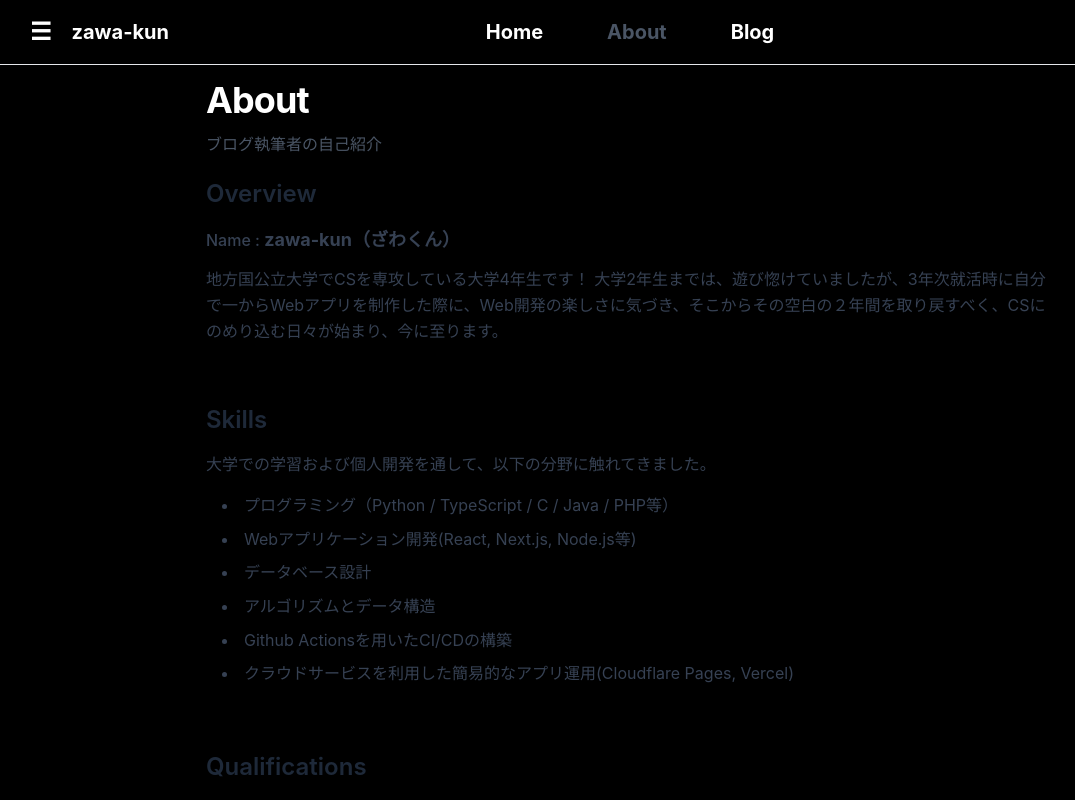
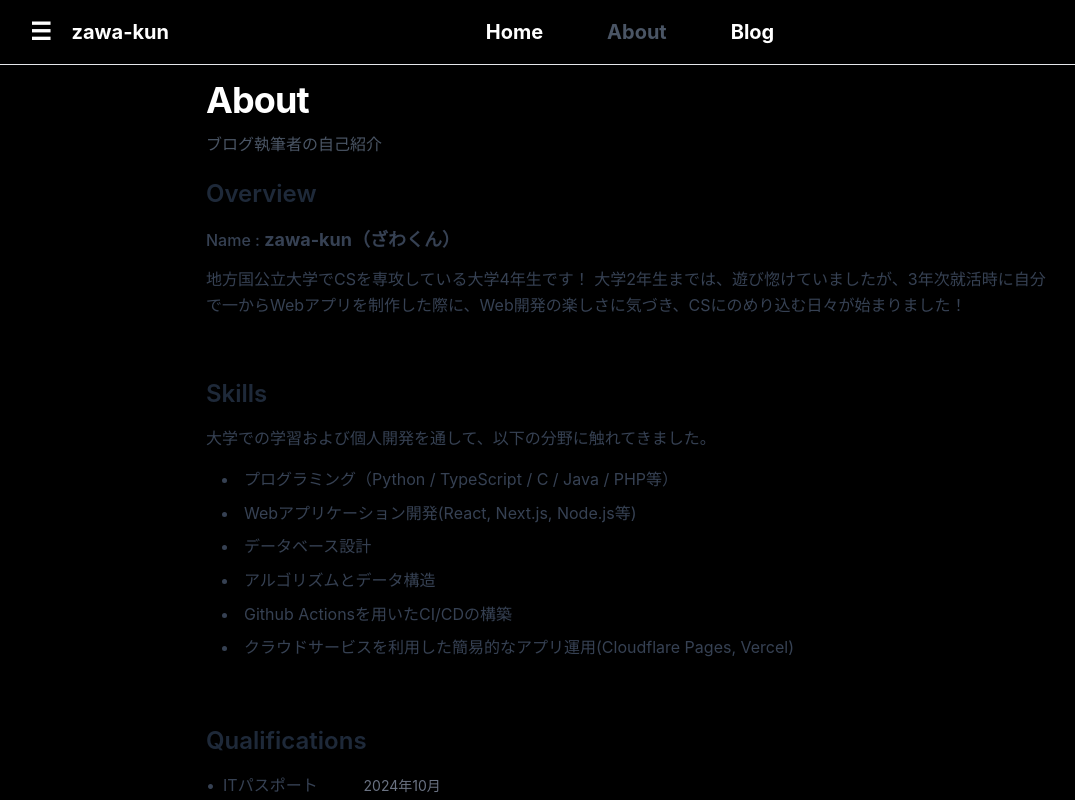
Before and after one commit to zawa-kun/my-blog, a Next.js app: page /about in a window 1280 px wide. Shown: the top 800 px of the page, without its empty margins (10-1085 px from the left). Built offline with nearby package versions, Linux system fonts and the light colour scheme.

Commit message:
fix(about): プロフィールに表示する内容の修正

```diff
--- a/src/app/about/page.tsx
+++ b/src/app/about/page.tsx
@@ -18,7 +18,7 @@ export default function About() {
               Name : <span className="text-lg font-bold">zawa-kun（ざわくん）</span>
             </p>
             <p>地方国公立大学でCSを専攻している大学4年生です！
-                大学2年生までは、遊び惚けていましたが、3年次就活時に自分で一からWebアプリを制作した際に、Web開発の楽しさに気づき、そこからその空白の２年間を取り戻すべく、CSにのめり込む日々が始まり、今に至ります。
+                大学2年生までは、遊び惚けていましたが、3年次就活時に自分で一からWebアプリを制作した際に、Web開発の楽しさに気づき、CSにのめり込む日々が始まりました！
             </p>
           </div>
         </div>
```
